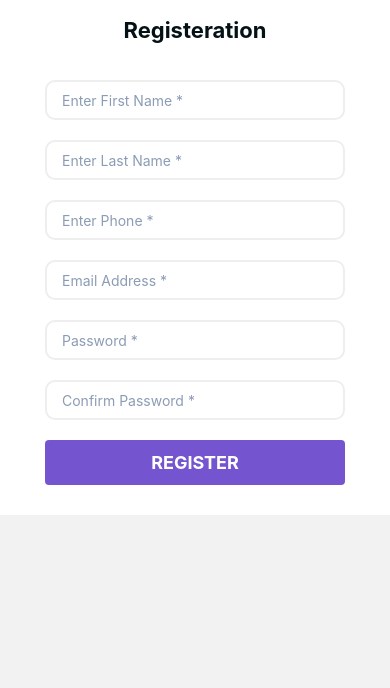
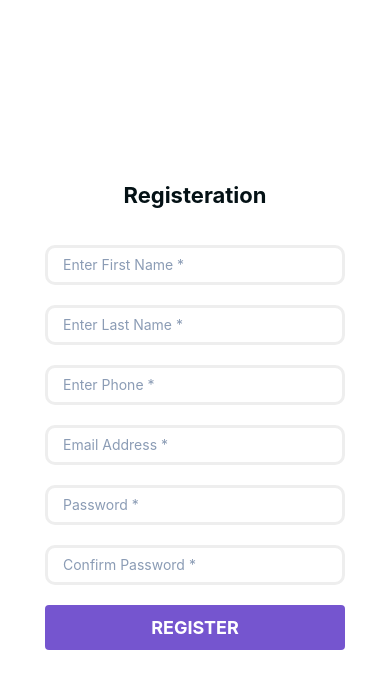
Before and after one commit to v1pu2/RnAuthListManage, a React Native app: screen /Register in a window 390 px wide. Shown: the top 688 px of the page. Built offline with nearby package versions, Linux system fonts and the light colour scheme.

Commit message:
set ui in registerview

```diff
--- a/src/Screens/RegisterScreen.js
+++ b/src/Screens/RegisterScreen.js
@@ -3,6 +3,7 @@ import {
   StyleSheet,
   Text,
   View,
+  Platform,
   TouchableOpacity,
   KeyboardAvoidingView,
   TextInput,
@@ -67,9 +68,9 @@ const RegisterScreen = props => {
     navigation.navigate('Login');
   };
   return (
-    <ScrollView>
-      <KeyboardAvoidingView style={styles.container}>
-        <View style={{alignItems: 'center'}}>
+    <KeyboardAvoidingView style={styles.container}>
+      <ScrollView contentContainerStyle={styles.scrollStyle}>
+        <View style={styles.innerView}>
           <Text style={styles.txtTitle}>Registeration</Text>
           <View style={styles.SectionStyle}>
             <TextInput
@@ -148,8 +149,8 @@ const RegisterScreen = props => {
             </TouchableOpacity>
           </View>
         </View>
-      </KeyboardAvoidingView>
-    </ScrollView>
+      </ScrollView>
+    </KeyboardAvoidingView>
   );
 };
 const mapStateToProps = state => {
@@ -169,8 +170,13 @@ const styles = StyleSheet.create({
     justifyContent: 'center',
     alignItems: 'center',
     padding: 20,
-    backgroundColor: 'white',
+    backgroundColor: Colors.color1,
   },
+  scrollStyle: {
+    flexGrow: 1,
+    justifyContent: 'center',
+  },
+  innerView: {alignItems: 'center'},
   txtTitle: {
     fontWeight: 'bold',
     fontSize: 22,
@@ -194,7 +200,7 @@ const styles = StyleSheet.create({
     color: 'black',
     paddingLeft: 15,
     paddingRight: 15,
-    borderWidth: 2,
+    borderWidth: 3,
     borderRadius: 10,
     borderColor: '#eeeeee',
     marginTop: 20,
```
